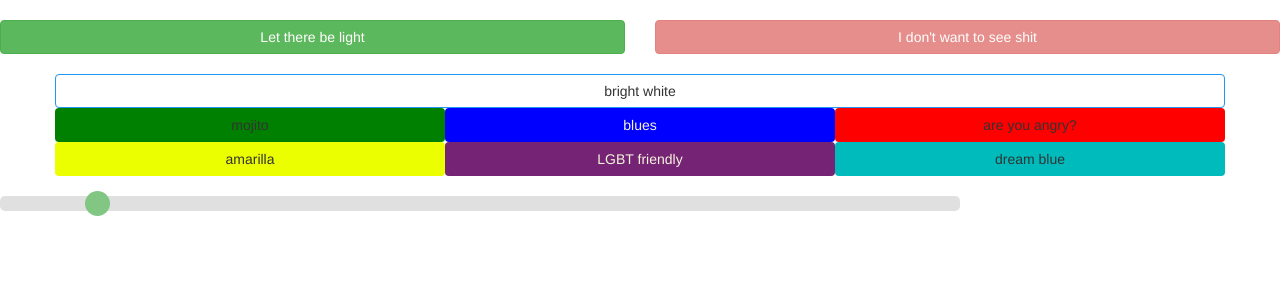
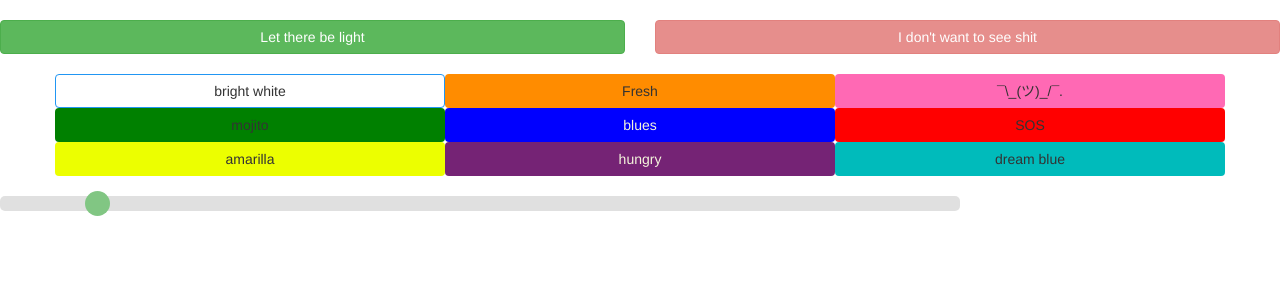
Before and after one commit to josephkobti/NeoFlask, a Flask app: page / in a window 1280 px wide. Shown: the top 300 px of the page. Run offline with Flask 2, Linux system fonts and the light colour scheme; some libraries are stand-ins or nearby versions.

Commit message:
new colors update

```diff
--- a/templates/index.html
+++ b/templates/index.html
@@ -56,16 +56,18 @@
   &nbsp;
   <div class="container">
     <div class="row">
-      <div class="btn col-xs-12 col-sm-12 col-md-12" style="background-color:#FFFFFF; border-color: #2196F3;" onclick="switchColor(this, 0, 0, 0, 255)" type="button">bright white</div>
+      <div class="btn col-xs-4 col-sm-4 col-md-4" style="background-color:#FFFFFF; border-color: #2196F3;" onclick="switchColor(this, 0, 0, 0, 255)" type="button">bright white</div>
+      <div class="btn col-xs-4 col-sm-4 col-md-4" style="background-color:#FF8C00;" onclick="switchColor(this, 255, 50, 0, 0)" type="button">Fresh</div>
+      <div class="btn col-xs-4 col-sm-4 col-md-4" style="background-color:#FF69B4;" onclick="switchColor(this, 255, 20, 147, 0)" type="button">¯\_(ツ)_/¯.</div>
     </div>
     <div class="row">
         <div class="btn col-xs-4 col-sm-4 col-md-4" style="background-color:#008000;" onclick="switchColor(this, 0, 255, 0, 0)" type="button">mojito</div>
         <div class="btn col-xs-4 col-sm-4 col-md-4" style="background-color:#0000ff; color: beige;" onclick="switchColor(this, 0, 0, 255, 0)"  type="button">blues</div>
-        <div class="btn col-xs-4 col-sm-4 col-md-4" style="background-color:#ff0000;"  onclick="switchColor(this, 255, 0, 0, 0)" type="button">are you angry?</div>
+        <div class="btn col-xs-4 col-sm-4 col-md-4" style="background-color:#ff0000;"  onclick="switchColor(this, 255, 0, 0, 0)" type="button">SOS</div>
     </div>
     <div class="row">
-        <div class="btn col-xs-4 col-sm-6 col-md-4" style="background-color:#ecff00;" onclick="switchColor(this, 236, 255, 0, 0)" type="button">amarilla</div>
-        <div class="btn col-xs-4 col-sm-6 col-md-4" style="background-color:#752375; color: beige;" onclick="switchColor(this, 117, 35, 117, 0)" type="button">LGBT friendly</div>
+        <div class="btn col-xs-4 col-sm-6 col-md-4" style="background-color:#ecff00;" onclick="switchColor(this, 255, 140, 0, 0)" type="button">amarilla</div>
+        <div class="btn col-xs-4 col-sm-6 col-md-4" style="background-color:#752375; color: beige;" onclick="switchColor(this, 117, 35, 117, 0)" type="button">hungry</div>
         <div class="btn col-xs-4 col-sm-6 col-md-4" style="background-color:#00bbbb;"  onclick="switchColor(this, 0, 187, 187, 0)" type="button">dream blue</div>
     </div>
 </div>
```
